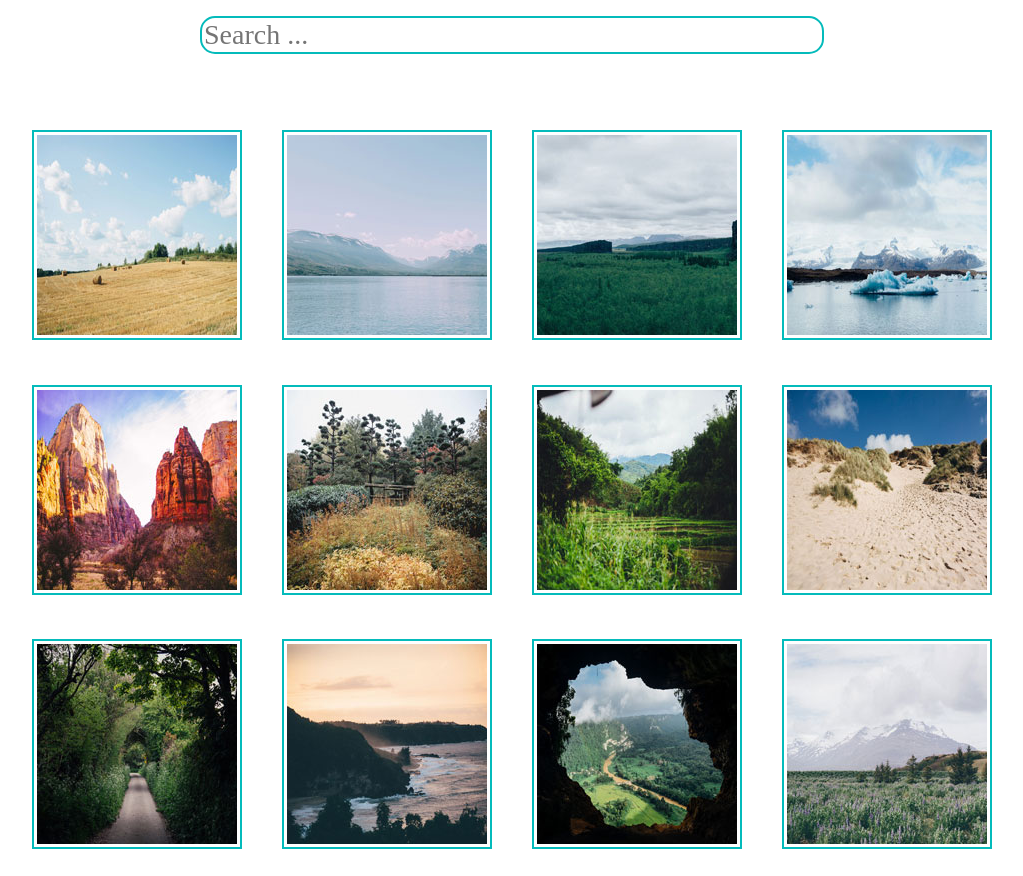
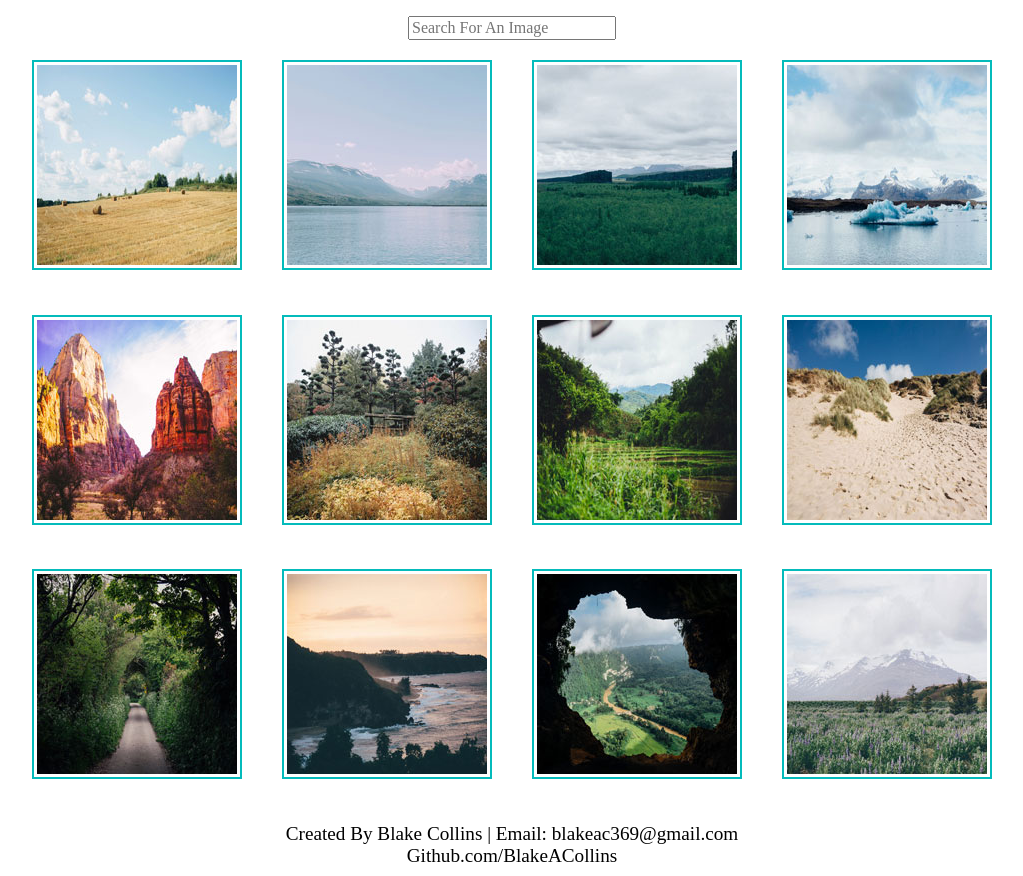
Before and after one commit to BlakeACollins/interactivePhotoGallery, a plain HTML site: page index.html in a window 1280 px wide. Shown: the top 876 px of the page, without its empty margins (128-1151 px from the left). Drawn offline with Linux system fonts and the light colour scheme.

Commit message:
Add files via upload

```diff
--- a/index.html
+++ b/index.html
@@ -11,9 +11,11 @@
     <link rel="stylesheet" href="css/lightbox-min.css">
 </head>
 <body>
+    <!-- Search Bar -->
+    <header>
+        <input id="imageSearch" name="search" type="text" placeholder="Search For An Image">
+    </header>
     <main>
-        <!-- Search Bar -->
-        <input type="search" id="search" name="search" placeholder="Search ...">
             <section class="photoGallery">
                 <!--Photo 1, Hay Bales-->
                 <a class="thumbnail" href="images/01.jpg" data-lightbox="nature-album" data-title="I love hay bales. Took this snap on a drive through the countryside past some straw fields." data-alt=" Hay Bales."><img src="images/thumbnails/01.jpg" alt=" Hay Bales."></a>
@@ -49,6 +51,6 @@
           </footer>
     </main>
     <script src="lightbox2-2.11.1/dist/js/lightbox-plus-jquery.js"></script>
-    <script type="text/javascript" src="script/script.js"></script>
+    <script src="script/script.js"></script>
 </body>
 </html>
```
